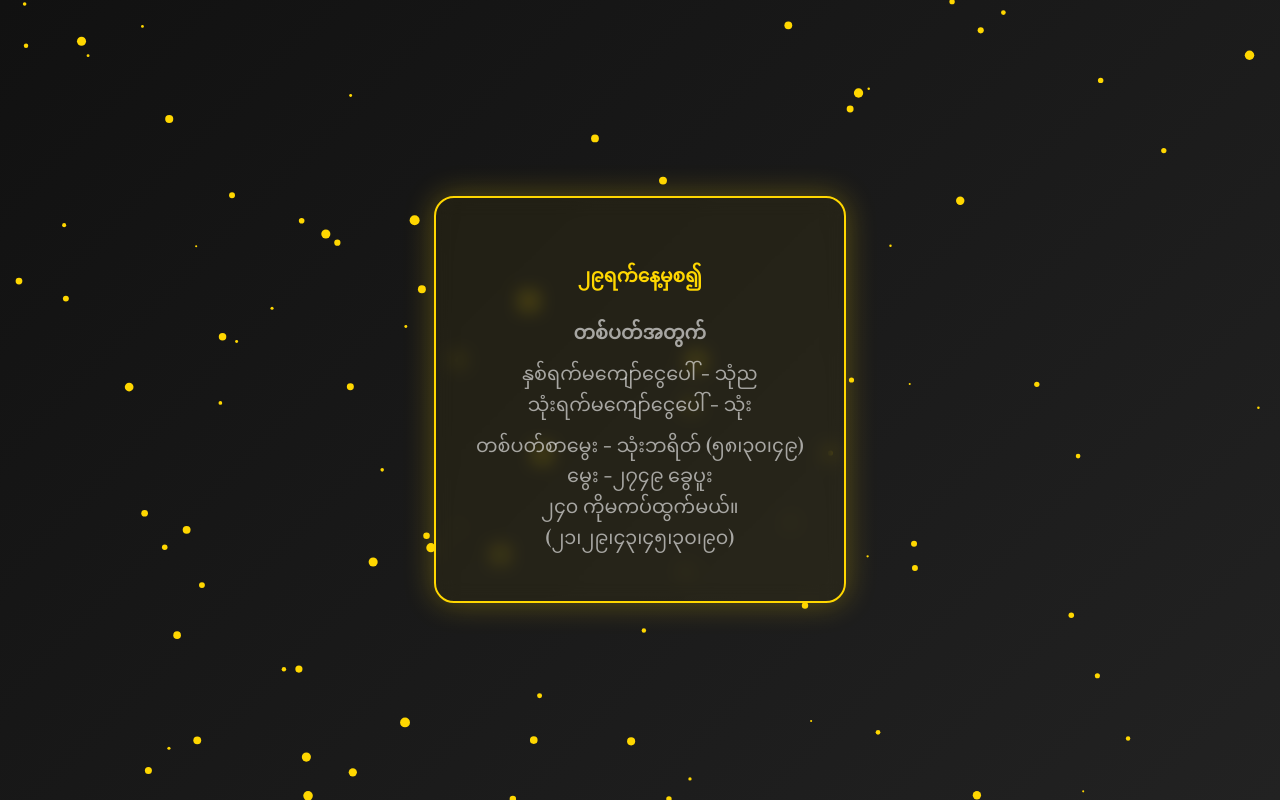
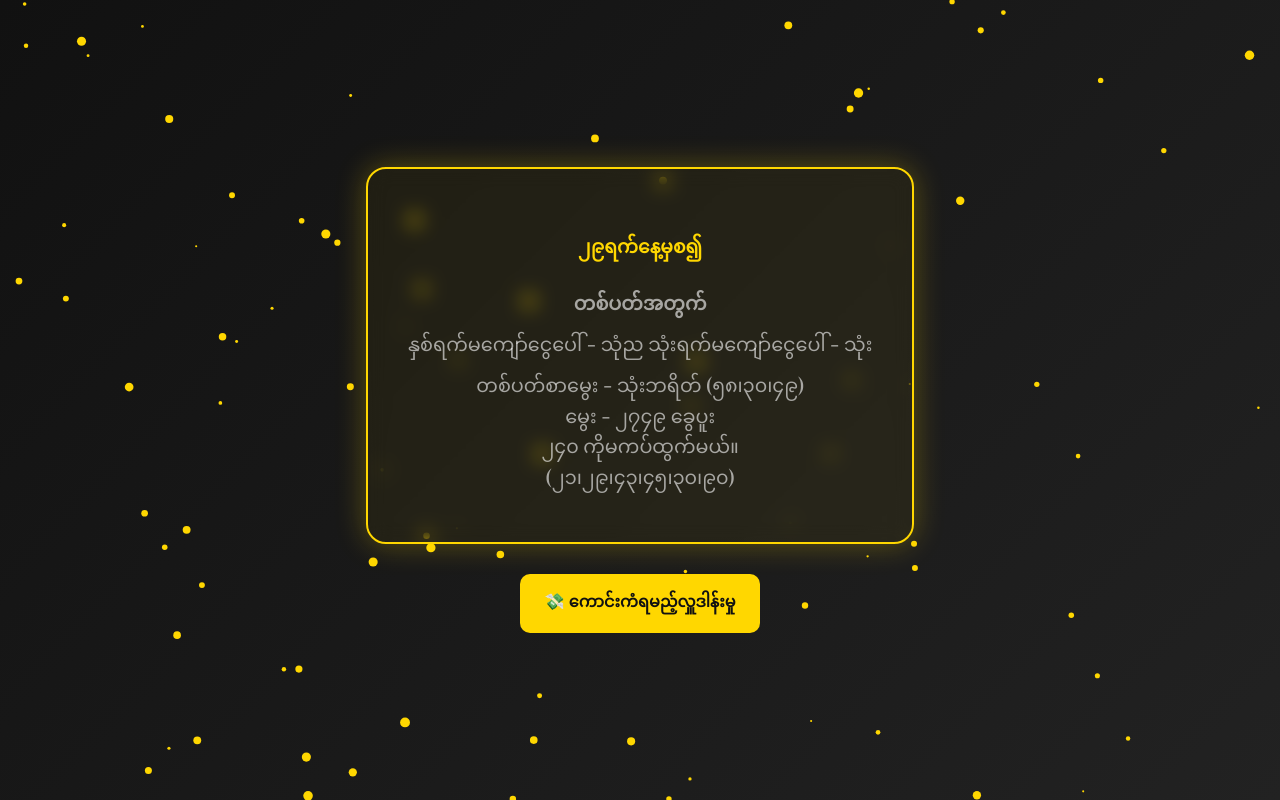
Before and after one commit to aiobossbaby/telegram-webapp, a plain HTML site: page index.html in a window 1280 px wide. Drawn offline with nearby package versions, Linux system fonts and the light colour scheme.

Commit message:
Update index.html

```diff
--- a/index.html
+++ b/index.html
@@ -6,6 +6,7 @@
   <meta name="viewport" content="width=device-width, initial-scale=1">
   <style>
     @import url('https://fonts.googleapis.com/css2?family=Playfair+Display:wght@600&display=swap');
+
     body {
       margin: 0;
       font-family: 'Playfair Display', serif;
@@ -14,10 +15,12 @@
       display: flex;
       justify-content: center;
       align-items: center;
+      flex-direction: column;
       height: 100vh;
       overflow: hidden;
       text-align: center;
     }
+
     .card {
       background: rgba(255, 215, 0, 0.05);
       padding: 40px;
@@ -27,46 +30,77 @@
       border: 2px solid gold;
       max-width: 700px;
       animation: fadeIn 2s ease;
+      margin-bottom: 30px;
     }
+
     h1 {
       font-size: 2.5em;
       margin-bottom: 10px;
     }
+
     p {
       font-size: 1.2em;
       color: #fff9;
       margin: 10px 0;
       line-height: 1.6;
     }
+
     @keyframes fadeIn {
       from { opacity: 0; transform: scale(0.9); }
       to { opacity: 1; transform: scale(1); }
     }
+
     canvas {
       position: fixed;
       top: 0;
       left: 0;
       z-index: -1;
     }
+
+    #donateBtn {
+      padding: 12px 24px;
+      background: gold;
+      color: #111;
+      font-weight: bold;
+      font-size: 1em;
+      border: none;
+      border-radius: 10px;
+      cursor: pointer;
+      transition: all 0.3s ease;
+    }
+
+    #donateBtn:hover {
+      background: #ffe066;
+    }
   </style>
 </head>
 <body>
+
 <canvas id="confetti"></canvas>
+
 <div class="card">
   <h3>၂၉ရက်နေ့မှစ၍</h3>
   <p><strong>တစ်ပတ်အတွက်</strong></p>
-  <p>နှစ်ရက်မကျော်ငွေပေါ် - သုံည<br>
+  <p>နှစ်ရက်မကျော်ငွေပေါ် - သုံည
      သုံးရက်မကျော်ငွေပေါ် - သုံး</p>
   <p>တစ်ပတ်စာမွေး - သုံးဘရိတ် (၅၈၊၃၀၊၄၉)<br>
-     မွေး -၂၇၄၉ ခွေပူး<br>
+     မွေး - ၂၇၄၉ ခွေပူး<br>
      ၂၄၀ ကိုမကပ်ထွက်မယ်။<br>
-     (၂၁၊၂၉၊၄၃၊၄၅၊၃၀၊၉၀)</p>
+     (၂၁၊၂၉၊၄၃၊၄၅၊၃၀၊၉၀)
+  </p>
 </div>
+
+<!-- ✅ Donate Button -->
+<button id="donateBtn">💸 ကောင်းကံရမည့်လှူဒါန်းမှု</button>
+
+<!-- ✅ Script Section -->
 <script>
+  // Confetti animation
   const canvas = document.getElementById('confetti');
   const ctx = canvas.getContext('2d');
   canvas.width = window.innerWidth;
   canvas.height = window.innerHeight;
+
   const confetti = [];
   for (let i = 0; i < 100; i++) {
     confetti.push({
@@ -76,6 +110,7 @@
       d: Math.random() * 40 + 10
     });
   }
+
   function draw() {
     ctx.clearRect(0, 0, canvas.width, canvas.height);
     ctx.fillStyle = 'gold';
@@ -86,17 +121,29 @@
     });
     update();
   }
+
   function update() {
     confetti.forEach(p => {
       p.y += Math.cos(p.d) + 1 + p.r / 2;
       p.x += Math.sin(p.d) * 2;
+
       if (p.y > canvas.height) {
         p.x = Math.random() * canvas.width;
         p.y = -10;
       }
     });
   }
+
   setInterval(draw, 33);
+
+  // ✅ Bot Chat Link
+  const donateBtn = document.getElementById('donateBtn');
+  const botLink = "https://t.me/fomula_saibot"; // <-- မင်း bot username ထည့်ထား
+
+  donateBtn.onclick = () => {
+    window.open(botLink, "_blank");
+  };
 </script>
+
 </body>
 </html>
```
